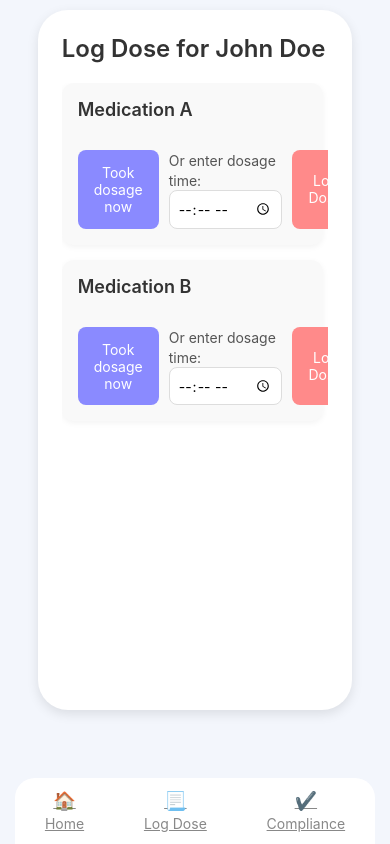
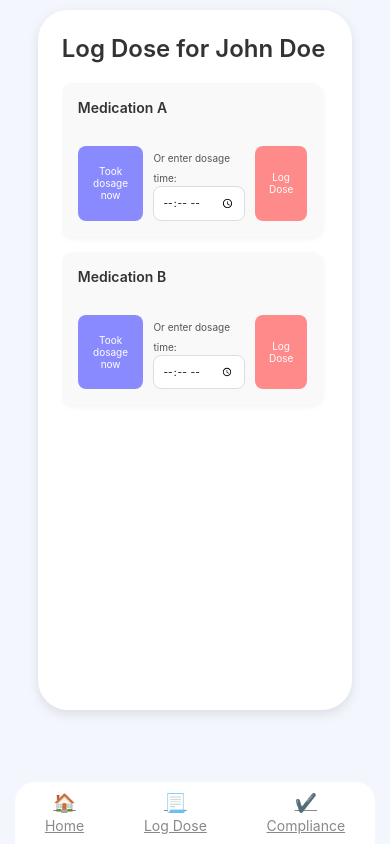
Before and after one commit to MohnishSS/DoseMate-BHacks24, a Flask app: page /log_dose/1 in a window 390 px wide. Run offline with Flask 3, Linux system fonts and the light colour scheme.

Commit message:
Mobile Support Added v2

```diff
--- a/templates/log_dose.html
+++ b/templates/log_dose.html
@@ -47,19 +47,19 @@
             gap: 12px;
         }
         .medication h3 {
-            font-size: 18px;
+            font-size: 14px;
             font-weight: 600;
             color: #333;
             margin-bottom: 8px;
         }
         label {
-            font-size: 14px;
+            font-size: 10px;
             color: #555;
             margin-bottom: 4px;
         }
         input[type="time"] {
             padding: 8px;
-            font-size: 14px;
+            font-size: 10px;
             border-radius: 8px;
             border: 1px solid #ddd;
             width: 100%;
@@ -70,8 +70,8 @@
             margin-top: 10px;
         }
         button {
-            padding: 8px 16px;
-            font-size: 14px;
+            padding: 6px 14px;
+            font-size: 10px;
             border: none;
             border-radius: 8px;
             cursor: pointer;
@@ -93,7 +93,7 @@
         .bottom-nav {
             display: flex;
             justify-content: space-around;
-            padding: 12px 0;
+            padding: 10px 0;
             background-color: white;
             border-radius: 20px 20px 0 0;
             position: fixed;
@@ -115,6 +115,10 @@
             overflow-y: auto;
             padding-right: 5px; /* Optional */
         }
+        #btnContain{
+            display: flex;
+            justify-content: center;
+        }
     </style>
 </head>
 <body>
@@ -125,7 +129,9 @@
             {% for med in user.medications %}
             <div class="medication">
                 <h3>{{ med.name }}</h3>
+                <div id="btnContain">
                     <form method="POST">
+
                         <input type="hidden" name="medication_name" value="{{ med.name }}">
                         <input type="hidden" name="dosage_date" value="{{ current_date }}">
 
@@ -138,6 +144,7 @@
                             <button type="submit" name="action" value="log_later">Log Dose</button>
                         </div>
                     </form>
+                </div>
             </div>
             {% endfor %}
         </div>
```
Lines whose indentation alone changed are shown as unchanged.
